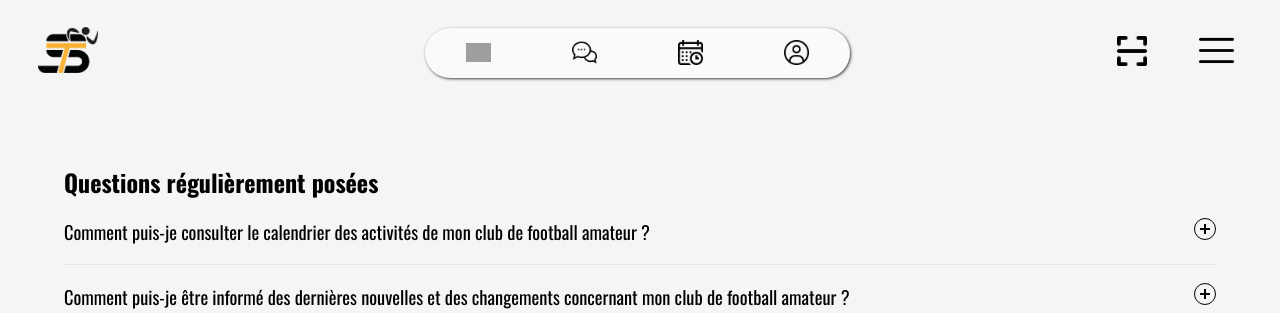
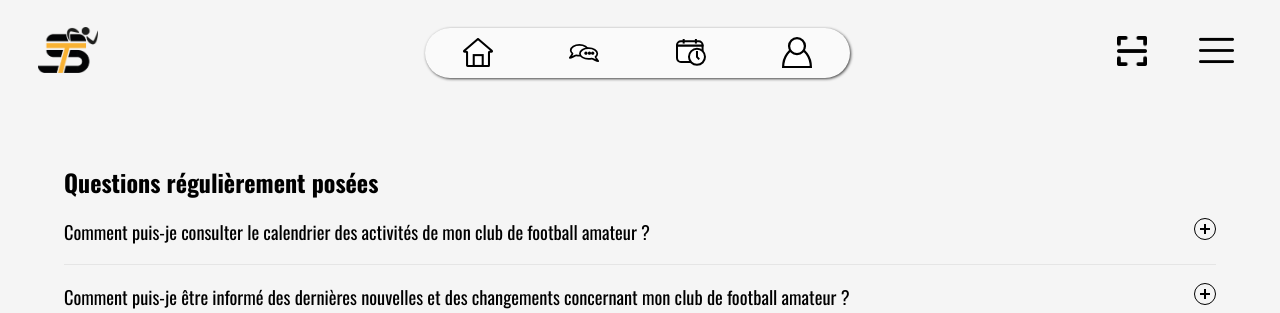
Before and after one commit to Arthur-Le-M/Sport-Track, a PHP site: page /Information/aide.php in a window 1280 px wide. Shown: the top 313 px of the page. Run offline with PHP 8.4, Linux system fonts and the light colour scheme; grey boxes are pictures that could not be loaded.

Commit message:
Ajout de l'annimation dans la navbar

```diff
--- a/Template/header.php
+++ b/Template/header.php
@@ -25,15 +25,19 @@
     <div id="barre-nav">
     <?php
         if(!isset($_SESSION['user'])){
-            echo "<a href='../index.php'> <img src='../Template/img/maison.png'> </a>";
+            echo '<a href="../index.php">
+
+            <svg id="Calque_1" data-name="Calque 1" xmlns="http://www.w3.org/2000/svg" viewBox="0 0 58.55 56.57"><defs></defs><path class="cls-1" d="M127.83,240.09h3.68a1.1,1.1,0,0,0,.73-1.93l-26.17-22.71a1.09,1.09,0,0,0-1.44,0L78.45,238.16a1.1,1.1,0,0,0,.72,1.93h3.69A1.11,1.11,0,0,1,84,241.2l0,25.45a1.1,1.1,0,0,0,1.1,1.1h40.56a1.1,1.1,0,0,0,1.1-1.1l0-25.45A1.11,1.11,0,0,1,127.83,240.09Z" transform="translate(-76.07 -213.18)"/><rect class="cls-1" x="20.95" y="33.41" width="17.53" height="21.16"/></svg> </a>';
         }
         else{
-            echo '<a href="../Accueil/accueil_connecte.php"> <img src="../Template/img/maison.png"> </a>';
+            echo '<a href="../Accueil/accueil_connecte.php">
+
+            <svg id="Calque_1" data-name="Calque 1" xmlns="http://www.w3.org/2000/svg" viewBox="0 0 58.55 56.57"><defs></defs><path class="cls-1" d="M127.83,240.09h3.68a1.1,1.1,0,0,0,.73-1.93l-26.17-22.71a1.09,1.09,0,0,0-1.44,0L78.45,238.16a1.1,1.1,0,0,0,.72,1.93h3.69A1.11,1.11,0,0,1,84,241.2l0,25.45a1.1,1.1,0,0,0,1.1,1.1h40.56a1.1,1.1,0,0,0,1.1-1.1l0-25.45A1.11,1.11,0,0,1,127.83,240.09Z" transform="translate(-76.07 -213.18)"/><rect class="cls-1" x="20.95" y="33.41" width="17.53" height="21.16"/></svg> </a>';
         }
         ?>
-        <a href="../Messagerie/messagerie.php"> <img src="../Template/img/messager.png"> </a>
-        <a href="../Calendrier/index.php"> <img src="../Template/img/calendrier.png"> </a>
-        <a href="../Profil/page-joueur.php"> <img src="../Template/img/personne.png"> </a>
+        <a href="../Messagerie/messagerie.php"><svg id="iconMessage" data-name="Calque 1" xmlns="http://www.w3.org/2000/svg" viewBox="0 0 69.09 43.86"><defs><style>.cls-2{font-size:31.16px;fill:#1d1d1b;font-family:MyriadPro-Regular, Myriad Pro;}</style></defs><path class="cls-1" d="M162.2,238.22c0,2.89,1.57,5.54,4.21,7.65.9.72-7.19,9.23-6.07,9.81,1.72.88,12.79-6.27,14.92-5.78a30.78,30.78,0,0,0,6.93.77c11,0,20-5.57,20-12.45s-9-12.45-20-12.45S162.2,231.35,162.2,238.22Z" transform="translate(-158.24 -221.43)"/><path class="cls-1" d="M223.37,245.76c0,2.88-1.58,5.54-4.22,7.65-.9.72,7.2,9.23,6.07,9.81-1.71.88-12.79-6.27-14.91-5.78a30.85,30.85,0,0,1-6.93.77c-11,0-20-5.58-20-12.45s9-12.45,20-12.45S223.37,238.88,223.37,245.76Z" transform="translate(-158.24 -221.43)"/><text class="cls-2" transform="translate(35.13 26.08)">...</text></svg> </a>
+        <a href="../Calendrier/index.php"> <svg id="Calque_1" data-name="Calque 1" xmlns="http://www.w3.org/2000/svg" viewBox="0 0 59.96 53.57"><defs></defs><path class="cls-1" d="M2,13.14H53.09a0,0,0,0,1,0,0V38A7.95,7.95,0,0,1,45.14,46H9.95A7.95,7.95,0,0,1,2,38V13.14A0,0,0,0,1,2,13.14Z"/><path class="cls-1" d="M9.74,4.53h35.6a7.74,7.74,0,0,1,7.74,7.74v.87a0,0,0,0,1,0,0H2a0,0,0,0,1,0,0v-.87A7.74,7.74,0,0,1,9.74,4.53Z"/><line class="cls-1" x1="39.77" y1="9.13" x2="39.77"/><line class="cls-1" x1="15.32" y1="9.13" x2="15.32"/><circle class="cls-1" cx="41.93" cy="35.53" r="16.03"/><polyline class="cls-1" points="46.41 40.83 41.93 35.53 41.93 24.12"/></svg> </a>
+        <a href="../Profil/page-joueur.php"> <svg id="Calque_1" data-name="Calque 1" xmlns="http://www.w3.org/2000/svg" viewBox="0 0 52.9 55.17"><defs></defs><path class="cls-1" d="M387.17,261.88h-48.9c0-18.31,10.94-33.15,24.45-33.15S387.17,243.57,387.17,261.88Z" transform="translate(-336.27 -208.72)"/><circle class="cls-1" cx="26.45" cy="16.01" r="14.01"/></svg> </a>
     </div>
     <div id="right-part">
         <div id="scanner">
--- a/Template/style.css
+++ b/Template/style.css
@@ -21,6 +21,7 @@ header {
     justify-content: space-between;
     padding: 25px 3%;
 }
+
 #logo img {
     width: 60px;
 }
@@ -37,14 +38,24 @@ header {
     box-shadow: 1px 1px 3px rgb(67, 67, 67);
 }
 
+#barre-nav a svg:hover{
+    /* Change SVG Color */
+    stroke: #F9B233;
+}
+
 #barre-nav a {
     display: flex;
     justify-content: center;
 }
 
-#barre-nav a img {
-    width: 25px;
+#barre-nav a svg{
+    width: 30px;
+    stroke: black;
+    stroke-width: 4px;
+    fill: white;
 }
+
+
 
 #right-part {
     display: flex;
```
